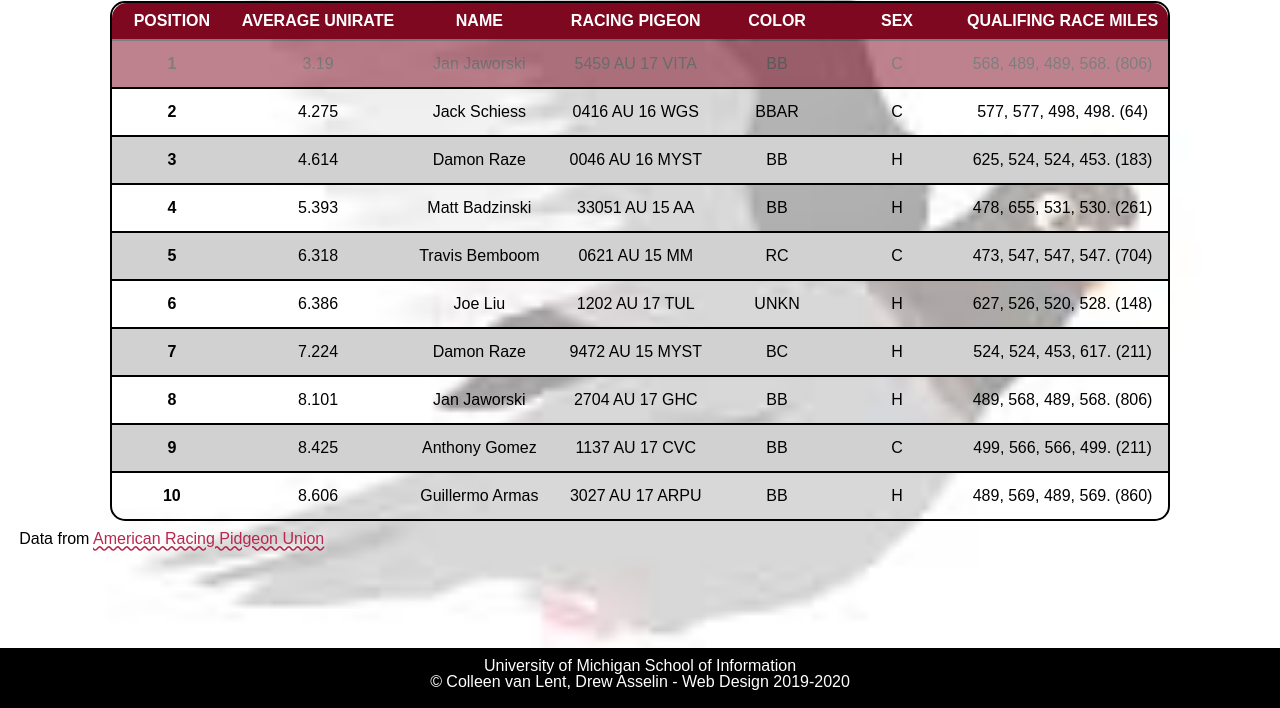
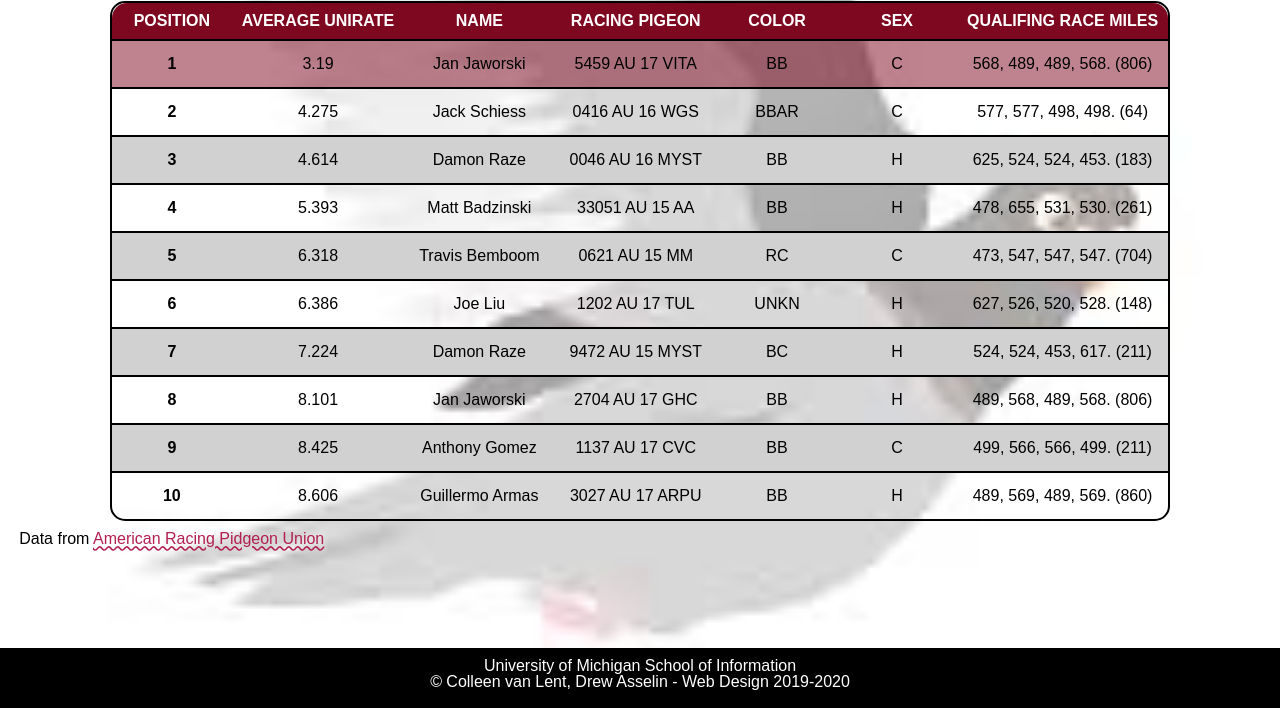
Before and after one commit to sydangel13/homework3, a plain HTML site: page index.html in a window 1280 px wide. In both pictures the pointer is over the element 639 px from the left and 155 px from the top of the page. Shown: the part 92-800 px from the top of the page. Drawn offline with Linux system fonts and the light colour scheme; a web font is replaced by a local one.

Commit message:
Add files via upload

```diff
--- a/stylesheets/style.css
+++ b/stylesheets/style.css
@@ -44,7 +44,7 @@ p{
 
 a:link {
   font-size: 16px;
-  color: #b92751;
+  color: #B21F50;
   text-decoration-line: underline;
   text-decoration-style: wavy;
 }
@@ -100,8 +100,7 @@ tr:nth-child(odd){
 }
 
 tbody tr:hover{
-  background-color: rgb(126,8,32);
-  opacity: .5;
+  background-color: rgb(126,8,32,.5);
 }
 
 *:focus {
```
